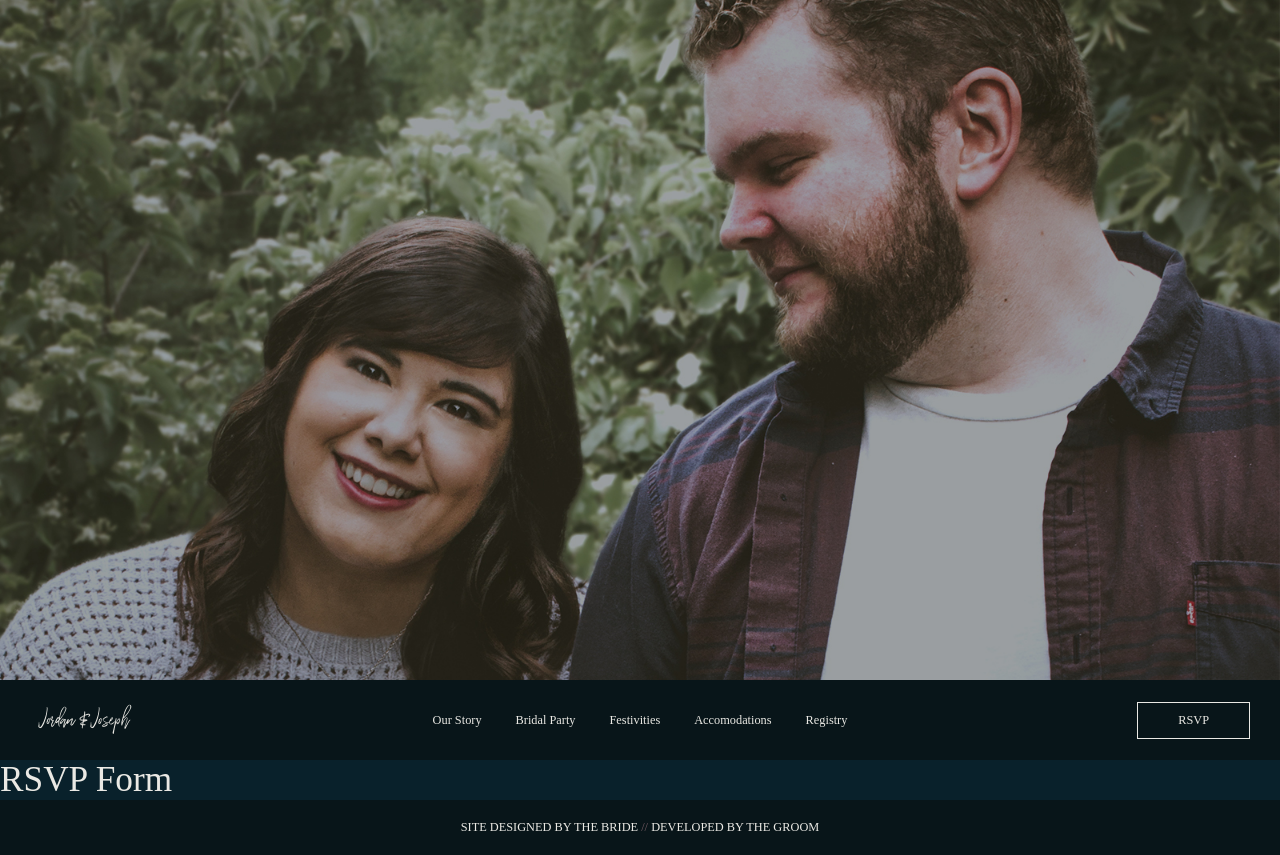
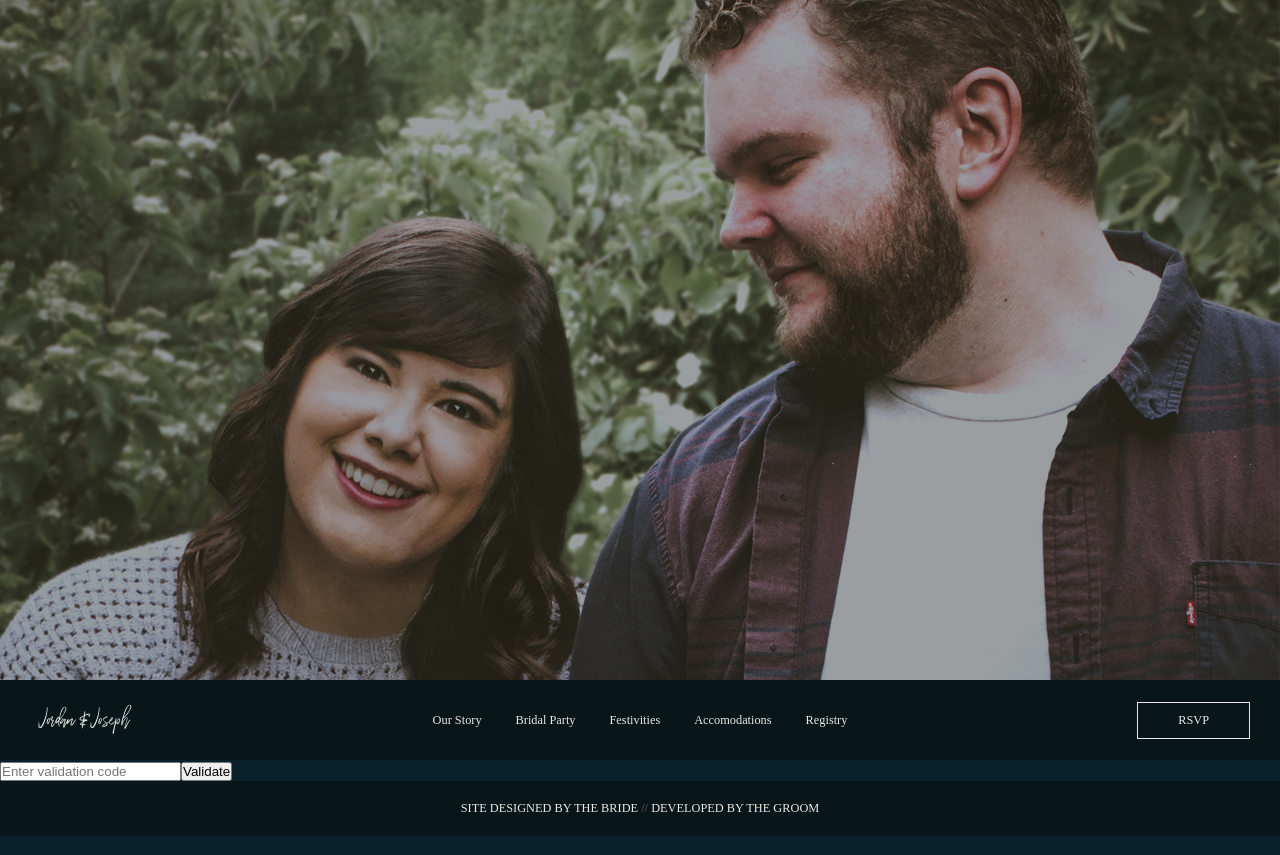
Before and after one commit to jbanass/jojo-wedding, an Angular app: page /rsvp in a window 1280 px wide. Built offline with nearby package versions, Linux system fonts and the light colour scheme; a web font is replaced by a local one.

Commit message:
rsvp work

```diff
--- a/src/app/rsvp-form/rsvp-form.component.html
+++ b/src/app/rsvp-form/rsvp-form.component.html
@@ -1 +1,11 @@
-<h1>RSVP Form</h1>
+<div class="rsvp-form-container">
+    <div *ngIf="!isValidated; else partyEntry" class="rsvp-form-validation">
+        <input #codeInput type="text" placeholder="Enter validation code" class="rsvp-form-input" />
+        <button (click)="validate(codeInput.value)">Validate</button>
+    </div>
+    <ng-template #partyEntry>
+        <div class="rsvp-party-form">
+            <h1>Validated</h1>
+        </div>
+    </ng-template>
+</div>
--- a/src/app/rsvp-form/rsvp-form.component.ts
+++ b/src/app/rsvp-form/rsvp-form.component.ts
@@ -1,10 +1,27 @@
-import { Component } from '@angular/core';
+import { Component } from "@angular/core";
+
+import { FormGroup, FormControl } from "@angular/forms";
+
+import { RSVPService } from "./rsvp.service";
 
 @Component({
-    selector: 'rsvp-form',
-    templateUrl: './rsvp-form.component.html',
-    styleUrls: ['./rsvp-form.component.css']
+  selector: "rsvp-form",
+  templateUrl: "./rsvp-form.component.html",
+  styleUrls: ["./rsvp-form.component.css"]
 })
 export class RSVPFormComponent {
+  validationCode: string = null;
+  isValidated: boolean = false;
 
+  constructor(private service: RSVPService) {}
+
+  validate(code: string) {
+    this.service.submitRSVP(code).subscribe((result: boolean) => {
+      this.isValidated = result;
+
+      if (!this.isValidated) {
+        alert("Sorry, " + code + " is not valid.");
+      }
+    });
+  }
 }
--- /dev/null
+++ b/src/app/rsvp-form/rsvp.service.ts
@@ -0,0 +1,19 @@
+import { Injectable } from "@angular/core";
+
+import { HttpClient, HttpParams } from "@angular/common/http";
+
+import { of, Observable } from "rxjs";
+
+@Injectable()
+export class RSVPService {
+  constructor(private http: HttpClient) {}
+
+  submitRSVP(code: string) {
+    return Observable.create(observer => {
+      observer.next(code === "hello");
+    });
+    // var params: HttpParams = new HttpParams().append("code", code);
+
+    // return this.http.get("rsvp.php", { params: params, responseType: "text" });
+  }
+}
--- a/src/app/rsvp/rsvp.component.ts
+++ b/src/app/rsvp/rsvp.component.ts
@@ -1,26 +1,9 @@
 import { Component } from "@angular/core";
 import { FormControl } from "@angular/forms";
-
-import { RSVPService } from "./rsvp.service";
 
 @Component({
   selector: "rsvp",
   templateUrl: "./rsvp.component.html",
   styleUrls: ["./rsvp.component.scss"]
 })
-export class RSVPComponent {
-  code: FormControl = new FormControl("");
-
-  constructor(private service: RSVPService) {}
-
-  submit() {
-    var code: string = this.code.value;
-
-    this.service.submitRSVP(code).subscribe(
-      (result: string) => console.log(result),
-      error => {
-        alert("Sorry, that is an invalid invite code.");
-      }
-    );
-  }
-}
+export class RSVPComponent {}
--- a/src/app/rsvp/rsvp.service.ts
+++ /dev/null
@@ -1,14 +0,0 @@
-import { Injectable } from "@angular/core";
-
-import { HttpClient, HttpParams } from "@angular/common/http";
-
-@Injectable()
-export class RSVPService {
-  constructor(private http: HttpClient) {}
-
-  submitRSVP(code: string) {
-    var params: HttpParams = new HttpParams().append("code", code);
-
-    return this.http.get("rsvp.php", { params: params, responseType: "text" });
-  }
-}
```
Also changed, not shown: src/app/rsvp-form/rsvp-form.module.ts (+11 -18 lines), src/app/rsvp/rsvp.module.ts (+3 -5 lines).
